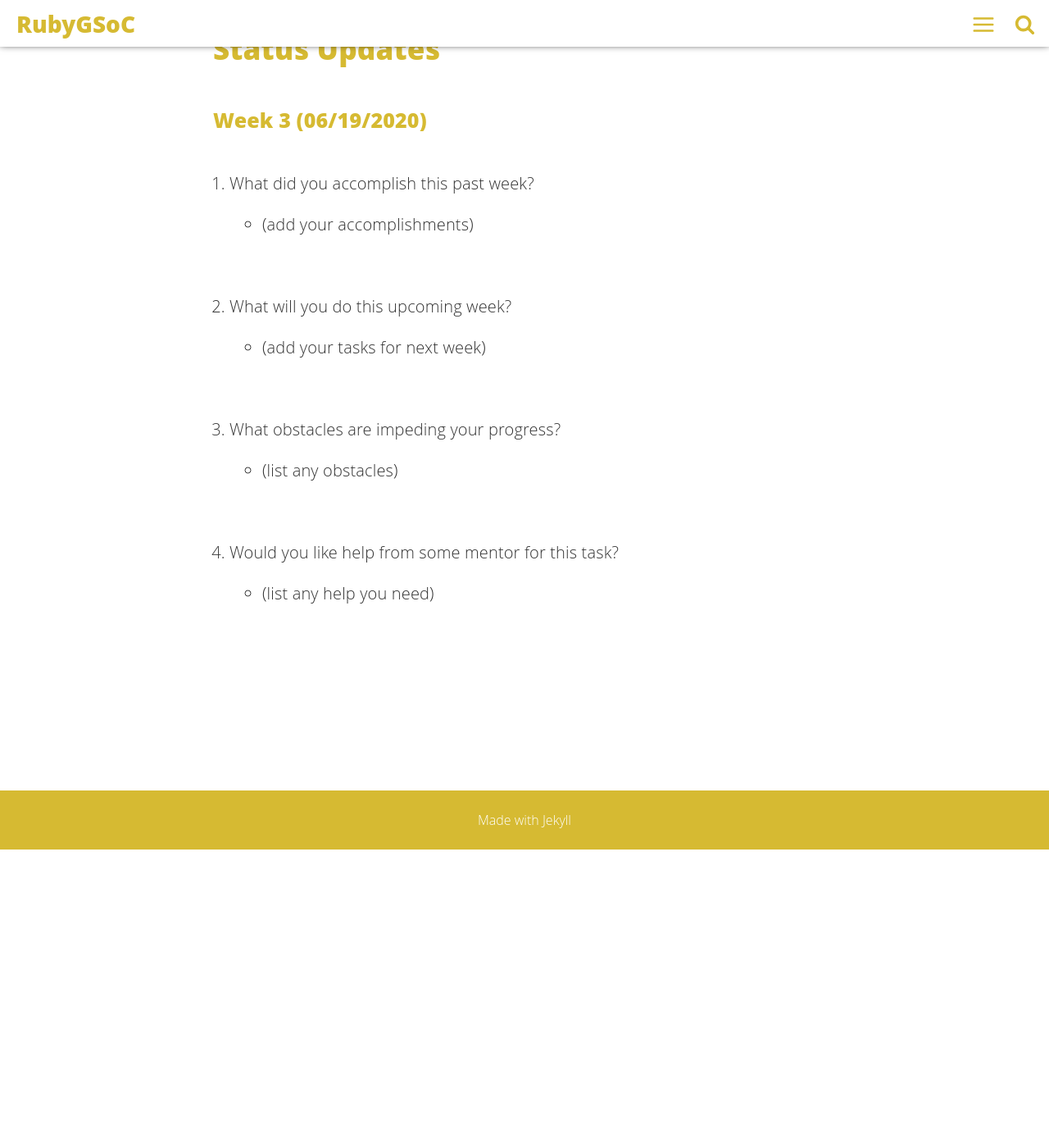
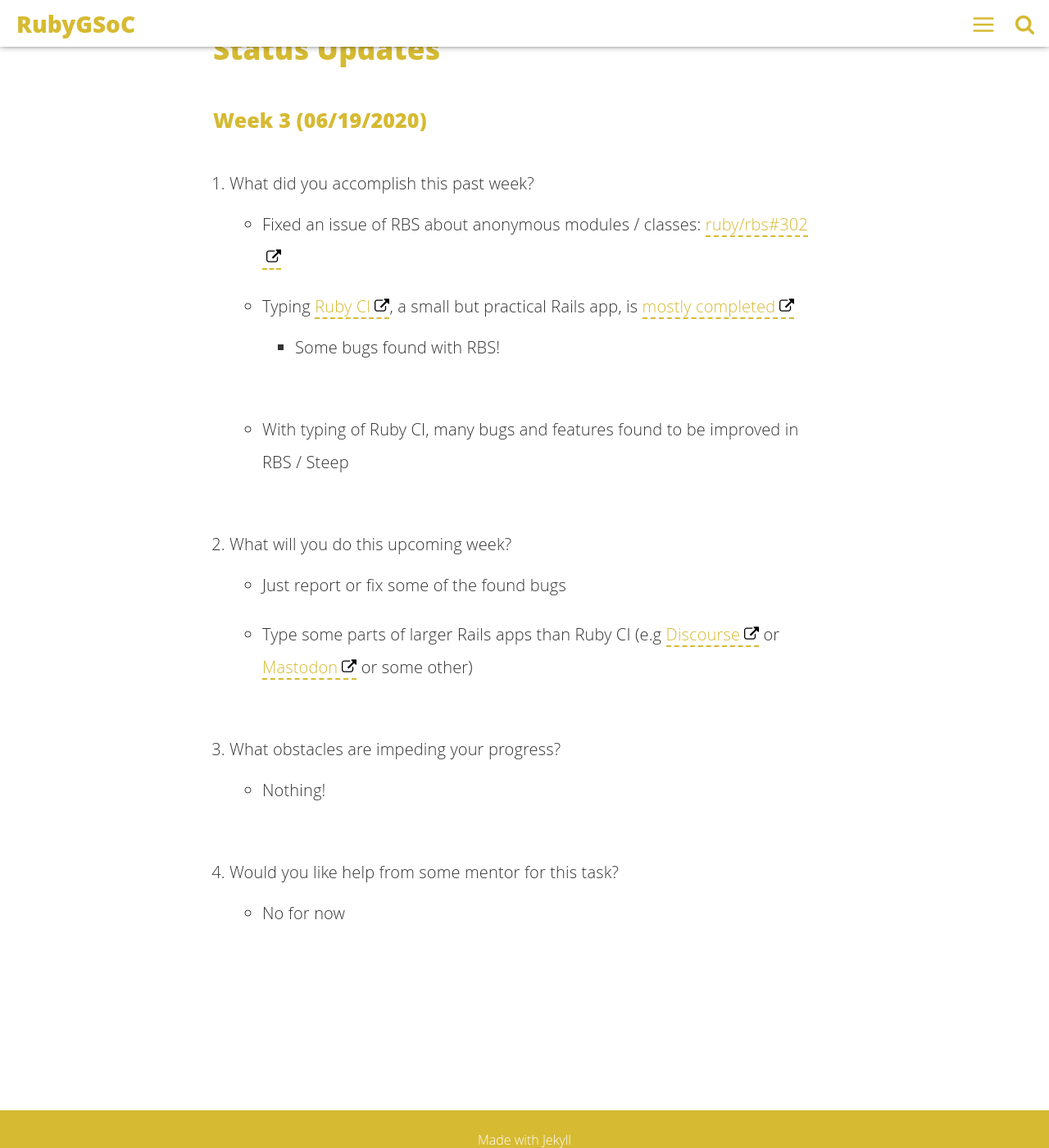
Before and after one commit to rubygsoc/rubygsoc.github.io, a Jekyll site: the page built from _posts/2020-06-11-brush-up-rbs-and-related-tools-for-practical-rails-apps.md, in a window 1280 px wide and 1400 px high, scrolled down 1714 px. Shown: the whole window at 82% size. Built offline with Jekyll 4.4.1, drawn with Linux system fonts in a browser that asks for light colours; before the commit the page ends 2750 px from its top, so only the background shows below that.

Commit message:
Add updates as of 06/19 (#5)

```diff
--- a/_posts/2020-06-11-brush-up-rbs-and-related-tools-for-practical-rails-apps.md
+++ b/_posts/2020-06-11-brush-up-rbs-and-related-tools-for-practical-rails-apps.md
@@ -34,13 +34,17 @@ You can propose any idea to improve the RBS toolchain. (You will find a missing
 ### Week 3 (06/19/2020)
 
 1. What did you accomplish this past week?
-    - (add your accomplishments)
+    - Fixed an issue of RBS about anonymous modules / classes: [ruby/rbs#302](https://github.com/ruby/rbs/pull/302)
+    - Typing [Ruby CI](https://github.com/ruby/rubyci), a small but practical Rails app, is [mostly completed](https://github.com/ruby/rubyci/compare/master...tadd:typed)
+        - Some bugs found with RBS!
+    - With typing of Ruby CI, many bugs and features found to be improved in RBS / Steep
 
 1. What will you do this upcoming week?
-    - (add your tasks for next week)
+   - Just report or fix some of the found bugs
+   - Type some parts of larger Rails apps than Ruby CI (e.g [Discourse](https://github.com/discourse/discourse) or [Mastodon](https://github.com/tootsuite/mastodon) or some other)
 
 1. What obstacles are impeding your progress?
-    - (list any obstacles)
+    - Nothing!
 
 1. Would you like help from some mentor for this task?
-    - (list any help you need)
+    - No for now
```
